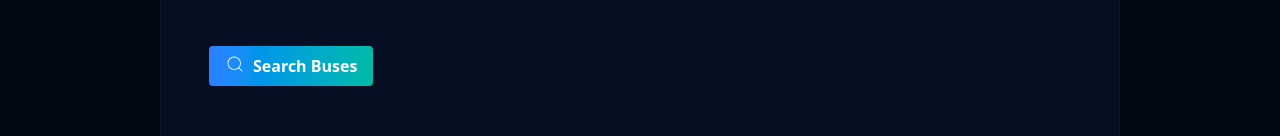
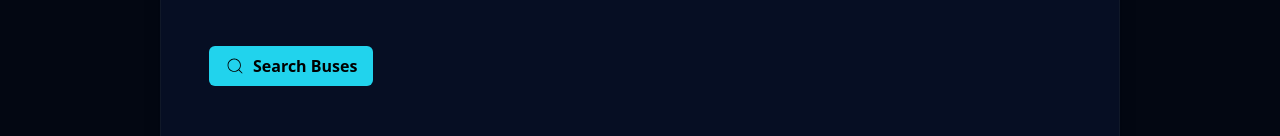
Before and after one commit to Chandrashekher1/TripTix, a React (Vite) app: page / in a window 1280 px wide. Shown: the part 366-502 px from the top of the page. Built offline with nearby package versions, Linux system fonts and the light colour scheme; no server answers.

Commit message:
feat: add loader to search bar

```diff
--- a/src/components/SearchBar.jsx
+++ b/src/components/SearchBar.jsx
@@ -6,12 +6,15 @@ import { MdOutlineCalendarToday } from "react-icons/md";
 import { IoIosArrowRoundForward } from "react-icons/io";
 import { Bus_API, Route_API } from '../utils/constant';
 import { useNavigate } from 'react-router-dom';
+import CircularProgress from '@mui/material/CircularProgress';
+import Box from '@mui/material/Box';
 import useBus from '../hook/useBus';
 
 const SearchBar = () => {
   const [origin, setOrigin] = useState('');
   const [destination, setDestination] = useState('');
   const [date, setDate] = useState('');
+  const [isLoading,setIsLoading] = useState(false)
   const navigate = useNavigate();
 
   const { setBuses, setRouteDetails } = useBus();
@@ -19,6 +22,7 @@ const SearchBar = () => {
   const handleSearch = async (e) => {
     e.preventDefault();
     setRouteDetails({ origin, destination, date });
+    setIsLoading(true)
 
     try {
       const routeResponse = await fetch(`${Route_API}origin=${origin}&destination=${destination}`);
@@ -88,10 +92,19 @@ const SearchBar = () => {
           />
         </div>
 
-        <button className='btn-primary flex font-semibold my-8 justify-center md:mx-8 md:my-12 cursor-pointer hover:bg-blue-700' type='submit'>
-          <CiSearch style={{ fontSize: '20px', marginRight: '8px' }} /> Search Buses
+        <button
+          type='submit'
+          className='bg-[#21d3ed] flex items-center justify-center font-semibold my-8 py-2 px-4 rounded-md md:mx-8 md:my-12 cursor-pointer hover:bg-cyan-500 min-w-[150px]'
+        >
+          {isLoading ? (
+            <CircularProgress size={24} style={{ color: 'blue' }} />
+          ) : (
+            <>
+              <CiSearch className='mr-2 text-black text-xl' />
+              <span className='text-black'>Search Buses</span>
+            </>
+          )}
         </button>
-
 
       </form>
       </div>
```
